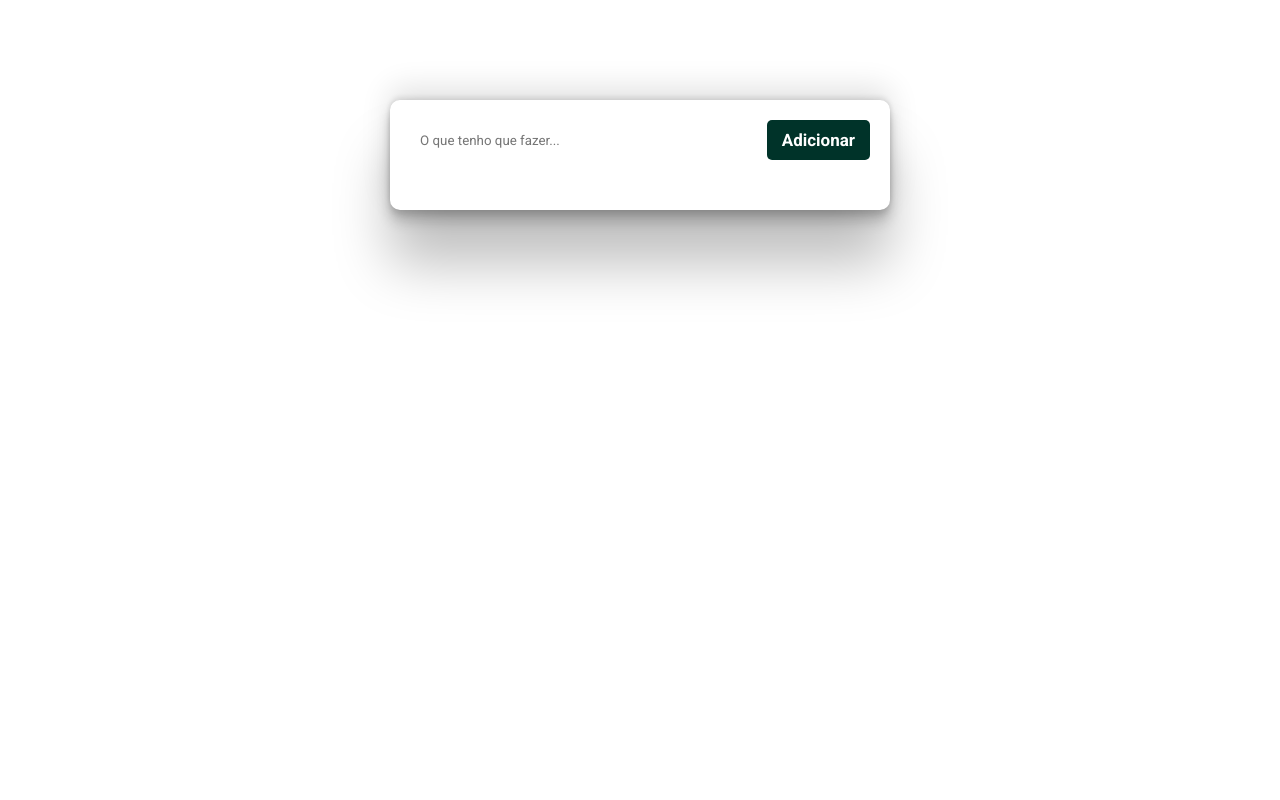
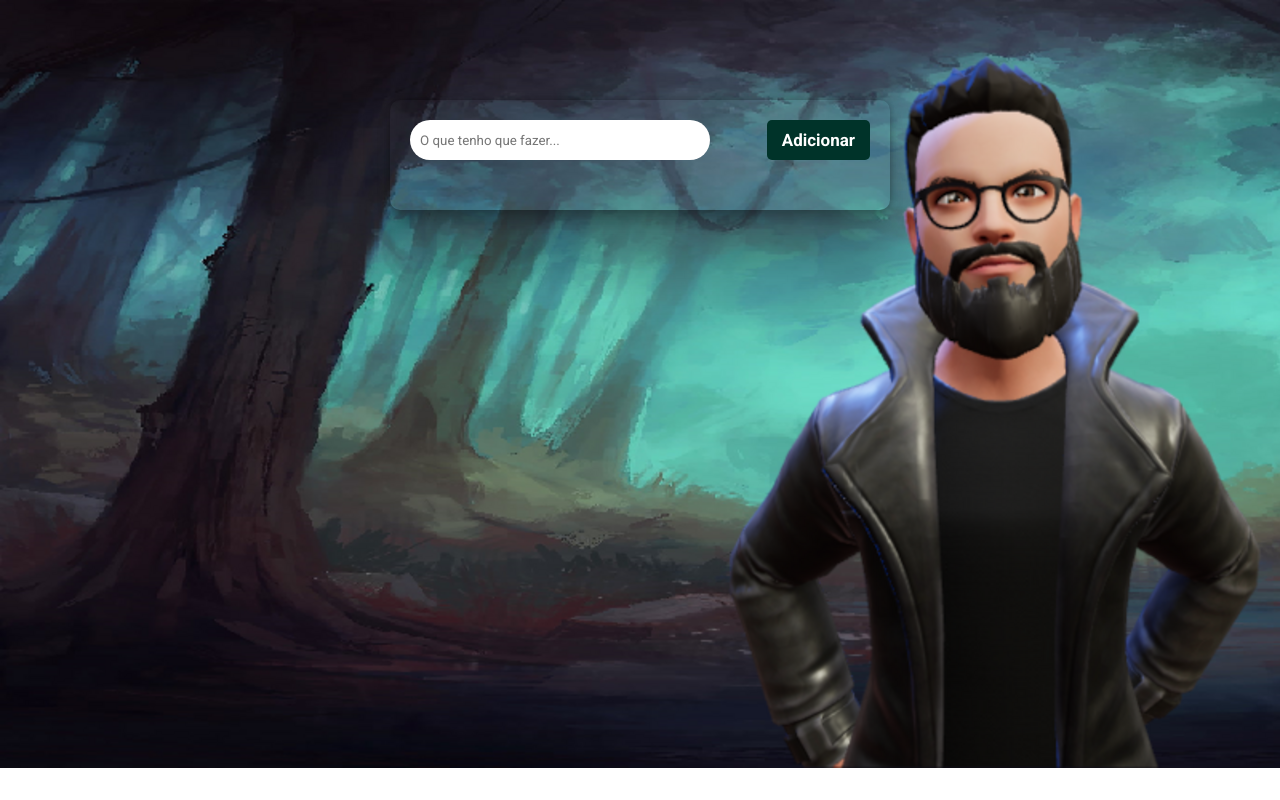
Before and after one commit to JohnnyMatheus/ListaTarefas, a plain HTML site: page index.html in a window 1280 px wide. Drawn offline with Linux system fonts and the light colour scheme.

Commit message:
Update estilo.css

```diff
--- a/assets/css/estilo.css
+++ b/assets/css/estilo.css
@@ -8,7 +8,7 @@
 }
 
 body {
-    background: no-repeat url("./assets/img/tw.png");
+    background: no-repeat url("/assets/img/tw.png");
 
 
 }
```
